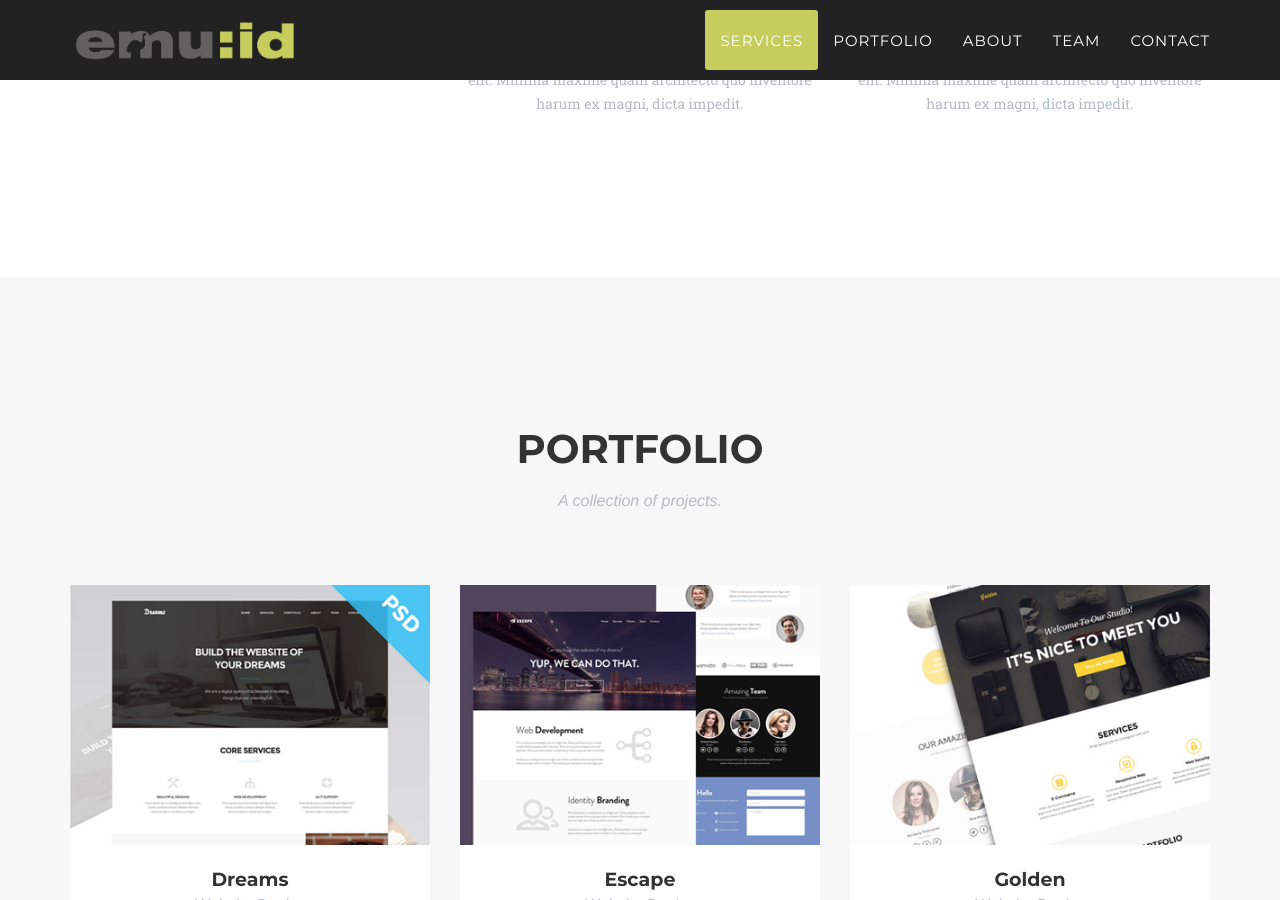
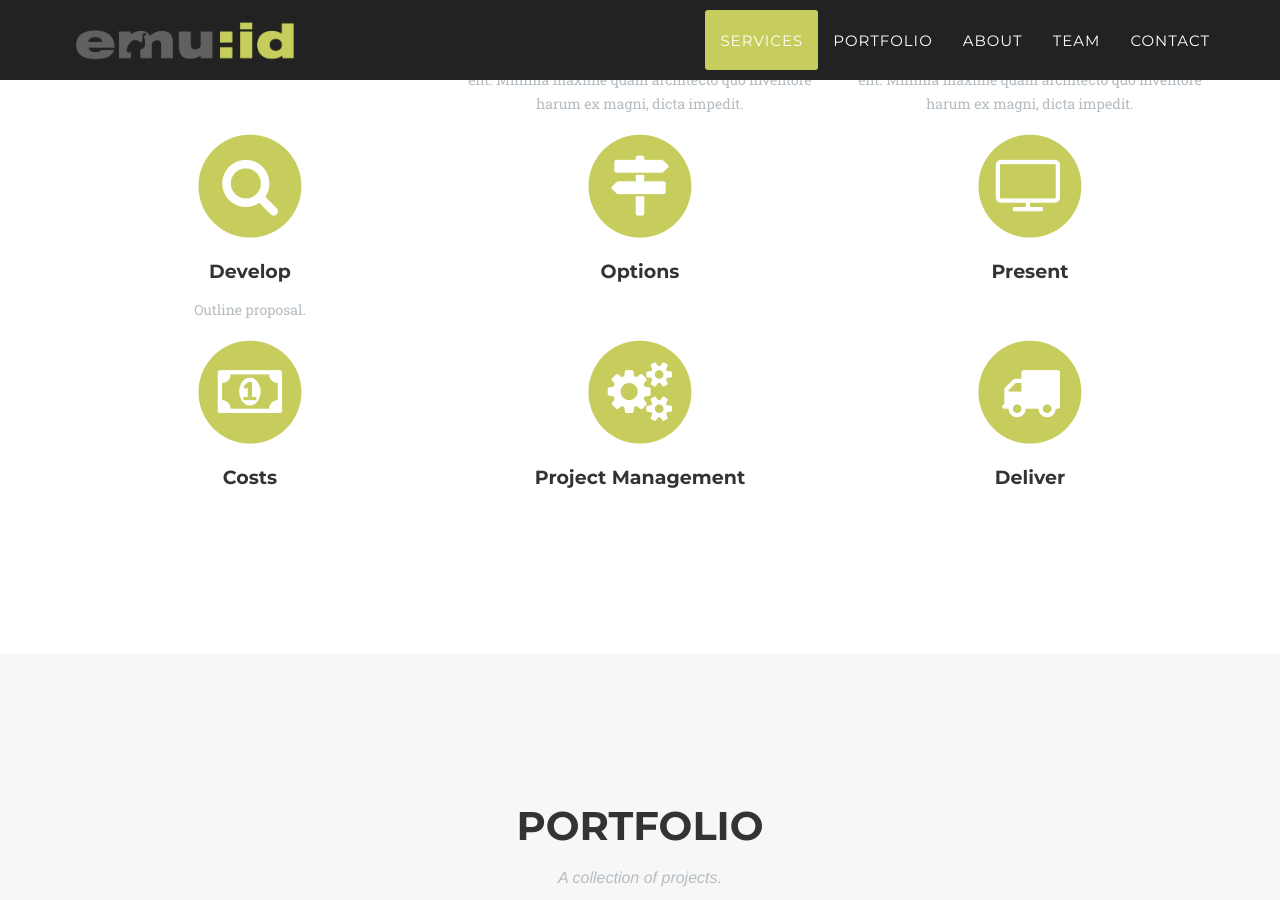
Before and after one commit to emuid/emuid.github.io, a Jekyll site: the page built from index.html, in a window 1280 px wide and 900 px high, scrolled down 1441 px. Built offline with Jekyll 4.4.1, drawn with Linux system fonts in a browser that asks for light colours; some web fonts are replaced.

Commit message:
updated services icons

```diff
--- a/_includes/services.html
+++ b/_includes/services.html
@@ -39,7 +39,7 @@
                 <div class="col-md-4">
                     <span class="fa-stack fa-4x">
                         <i class="fa fa-circle fa-stack-2x text-primary"></i>
-                        <i class="fa fa-lightbulb fa-stack-1x fa-inverse"></i>
+                        <i class="fa fa-lightbulb-o fa-stack-1x fa-inverse"></i>
                     </span>
                     <h4 class="service-heading">Concept</h4>
                     <p class="text-muted">Outline proposal.</p>
@@ -47,7 +47,7 @@
                 <div class="col-md-4">
                     <span class="fa-stack fa-4x">
                         <i class="fa fa-circle fa-stack-2x text-primary"></i>
-                        <i class="fa fa-camera fa-stack-1x fa-inverse"></i>
+                        <i class="fa fa-crosshairs fa-stack-1x fa-inverse"></i>
                     </span>
                     <h4 class="service-heading">Challenge</h4>
                     <p class="text-muted">Lorem ipsum dolor sit amet, consectetur adipisicing elit. Minima maxime quam architecto quo inventore harum ex magni, dicta impedit.</p>
@@ -55,11 +55,63 @@
                 <div class="col-md-4">
                     <span class="fa-stack fa-4x">
                         <i class="fa fa-circle fa-stack-2x text-primary"></i>
-                        <i class="fa fa-edit fa-stack-1x fa-inverse"></i>
+                        <i class="fa fa-users fa-stack-1x fa-inverse"></i>
                     </span>
                     <h4 class="service-heading">Workshop</h4>
                     <p class="text-muted">Lorem ipsum dolor sit amet, consectetur adipisicing elit. Minima maxime quam architecto quo inventore harum ex magni, dicta impedit.</p>
                 </div>
             </div>
+            <div class="row text-center">
+                <div class="col-md-4">
+                    <span class="fa-stack fa-4x">
+                        <i class="fa fa-circle fa-stack-2x text-primary"></i>
+                        <i class="fa fa-search fa-stack-1x fa-inverse"></i>
+                    </span>
+                    <h4 class="service-heading">Develop</h4>
+                    <p class="text-muted">Outline proposal.</p>
+                </div>
+                <div class="col-md-4">
+                    <span class="fa-stack fa-4x">
+                        <i class="fa fa-circle fa-stack-2x text-primary"></i>
+                        <i class="fa fa-map-signs fa-stack-1x fa-inverse"></i>
+                    </span>
+                    <h4 class="service-heading">Options</h4>
+                    <p class="text-muted"></p>
+                </div>
+                <div class="col-md-4">
+                    <span class="fa-stack fa-4x">
+                        <i class="fa fa-circle fa-stack-2x text-primary"></i>
+                        <i class="fa fa-television fa-stack-1x fa-inverse"></i>
+                    </span>
+                    <h4 class="service-heading">Present</h4>
+                    <p class="text-muted"></p>
+                </div>
+            </div>
+            <div class="row text-center">
+                <div class="col-md-4">
+                    <span class="fa-stack fa-4x">
+                        <i class="fa fa-circle fa-stack-2x text-primary"></i>
+                        <i class="fa fa-money fa-stack-1x fa-inverse"></i>
+                    </span>
+                    <h4 class="service-heading">Costs</h4>
+                    <p class="text-muted"></p>
+                </div>
+                <div class="col-md-4">
+                    <span class="fa-stack fa-4x">
+                        <i class="fa fa-circle fa-stack-2x text-primary"></i>
+                        <i class="fa fa-cogs fa-stack-1x fa-inverse"></i>
+                    </span>
+                    <h4 class="service-heading">Project Management</h4>
+                    <p class="text-muted"></p>
+                </div>
+                <div class="col-md-4">
+                    <span class="fa-stack fa-4x">
+                        <i class="fa fa-circle fa-stack-2x text-primary"></i>
+                        <i class="fa fa-truck fa-stack-1x fa-inverse"></i>
+                    </span>
+                    <h4 class="service-heading">Deliver</h4>
+                    <p class="text-muted"></p>
+                </div>
+            </div>
         </div>
     </section>
```
